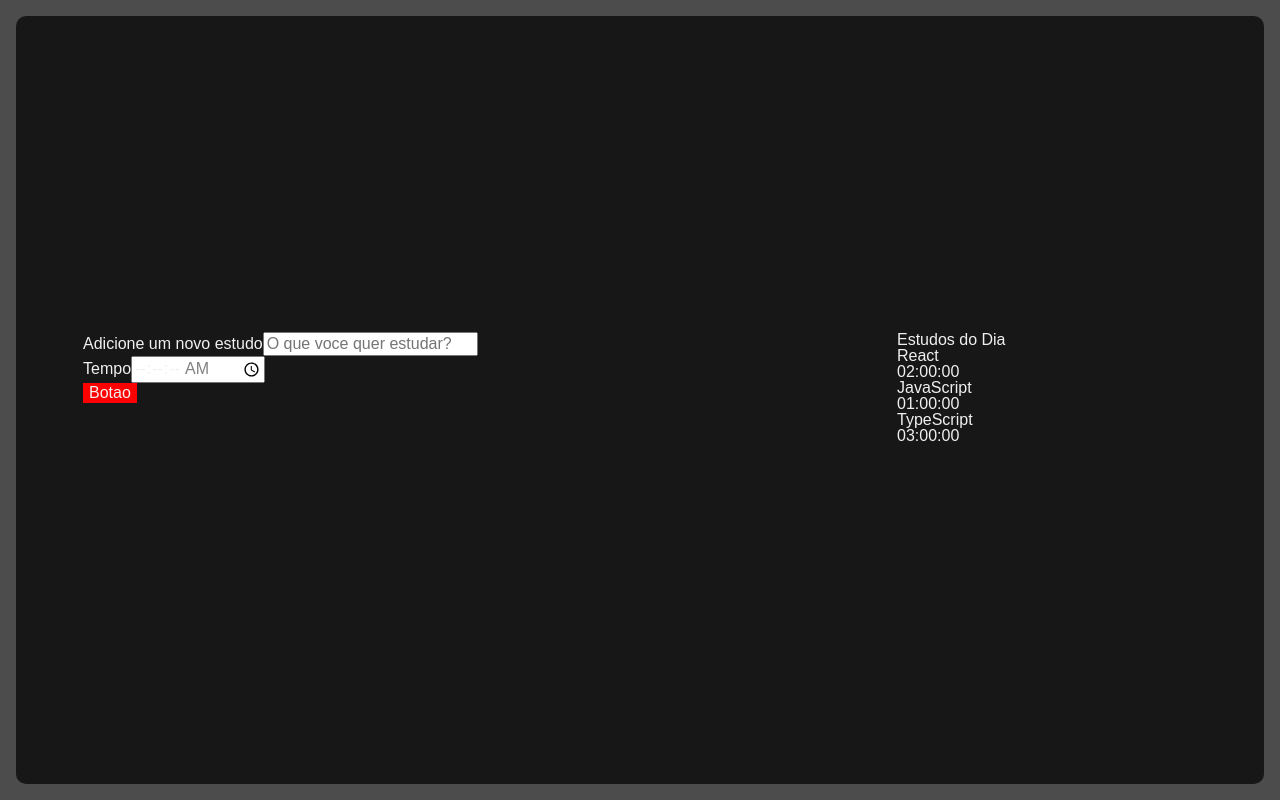
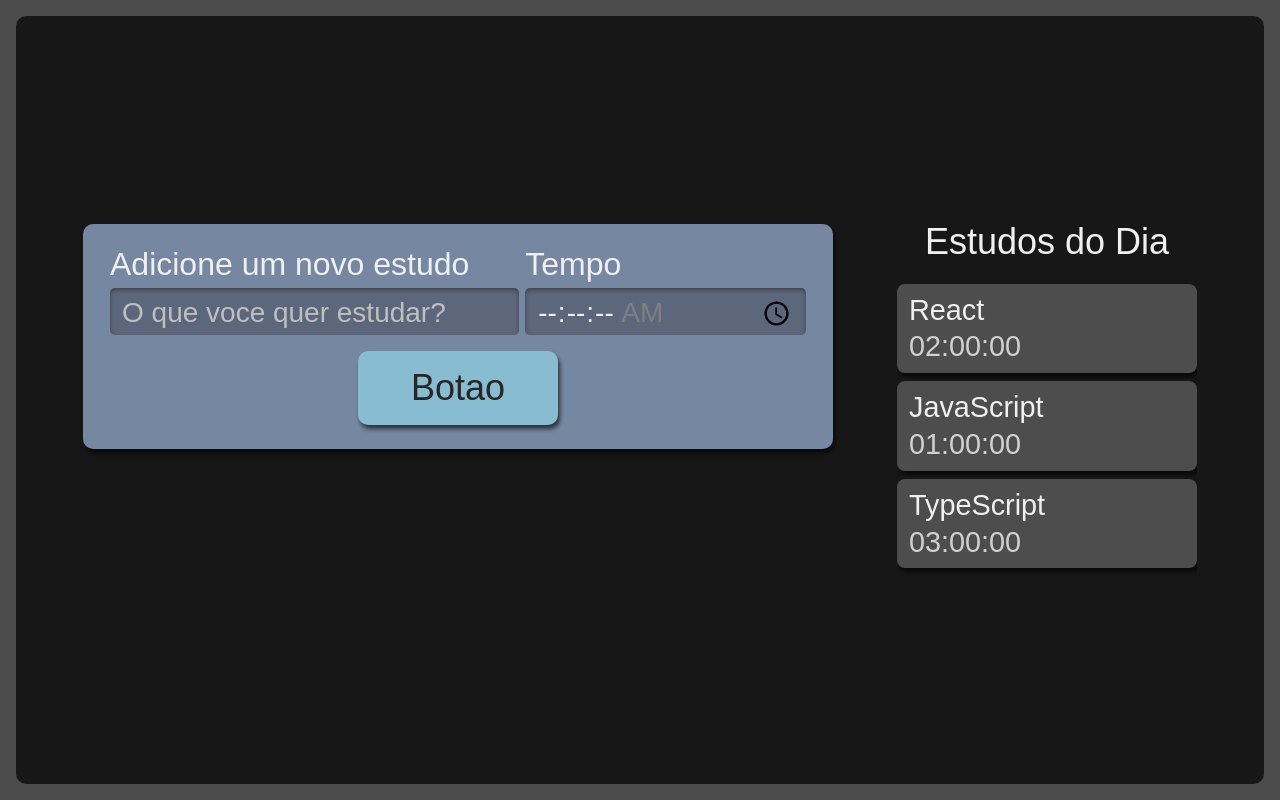
Before and after one commit to Paxxaglia/Passaglia-Studies-Projeto, a React (Create React App) app: page / in a window 1280 px wide. Built offline with nearby package versions, Linux system fonts and the light colour scheme.

Commit message:
Adicionando os estilos a todos os componentes e instalando o css modules

```diff
--- a/package.json
+++ b/package.json
@@ -41,6 +41,7 @@
     ]
   },
   "devDependencies": {
-    "sass": "^1.62.1"
+    "sass": "^1.62.1",
+    "typescript-plugin-css-modules": "^5.0.1"
   }
 }
--- a/src/components/Botao/index.tsx
+++ b/src/components/Botao/index.tsx
@@ -1,13 +1,10 @@
 import React from "react";
+import './style.scss';
 
 class Botao extends React.Component {
     render() {
-        const estaAtivo = false;
-        const styles = {
-            backgroundColor: estaAtivo ? 'green' : 'red'
-        }
         return(
-            <button style={styles}>
+            <button className="botao">
                 Botao
             </button>
         )
--- /dev/null
+++ b/src/components/Botao/style.scss
@@ -0,0 +1,25 @@
+.botao {
+    align-self: center;
+    background-color: #88bcd1;
+    border-radius: 10px;
+    box-shadow: 2px 4px 4px #0000009F;
+    color: #272626;
+    cursor: pointer;
+    font-size: 1.25rem;
+    padding: 16px;
+    width: 150px;
+
+    &:active {
+      background-color: #7CA6B7;
+      box-shadow: 2px 2px 4px #0000009F inset;
+    }
+  }
+
+  @media screen and (min-width: 1280px) {
+    .botao {
+      grid-column-start: span 2;
+      justify-self: center;
+      width: 200px;
+      font-size: 2.25rem;
+    }
+  }
--- a/src/components/Formulario/index.tsx
+++ b/src/components/Formulario/index.tsx
@@ -1,12 +1,13 @@
 import { FOCUSABLE_SELECTOR } from "@testing-library/user-event/dist/utils";
 import React from "react";
 import Botao from "../Botao";
+import './style.scss'
 
 class Formulario extends React.Component {
     render() {
         return (
-            <form>
-                <div>
+            <form className="novaTarefa">
+                <div className="inputContainer">
                     <label htmlFor="tarefa">
                         Adicione um novo estudo
                     </label>
@@ -18,7 +19,7 @@
                         placeholder="O que voce quer estudar?"
                         required />
                 </div>
-                <div>
+                <div className="inputContainer">
                     <label htmlFor="tempo">
                         Tempo
                     </label>
--- /dev/null
+++ b/src/components/Formulario/style.scss
@@ -0,0 +1,61 @@
+.novaTarefa {
+    display:flex;
+    flex-direction: column;
+    grid-area: nova-tarefa;
+    background-color: #7687A1;
+    border-radius: 10px;
+    box-shadow: 2px 4px 4px #0000009F;
+    padding: 12px;
+
+    .inputContainer {
+      display: flex;
+      flex-direction: column;
+      width: 100%;
+      margin-bottom: 16px;
+
+      label {
+        margin-bottom: 8px;
+        font-size: 1.25rem;
+      }
+
+      input {
+        width: 100%;
+        padding: 8px 12px 4px;
+        box-sizing: border-box;
+        border: unset;
+        border-radius: 5px;
+        background-color: #5D677C;
+        box-shadow: 0px 2px 4px #2D2B2B9F inset;
+
+        &::placeholder {
+          color: #BFBFBF;
+        }
+      }
+    }
+
+    @media screen and (min-width: 1280px) {
+      flex-direction: row;
+      flex-wrap: wrap;
+      justify-content: space-around;
+      font-size: 2.25rem;
+      padding: 24px;
+      box-sizing: border-box;
+
+      .inputContainer {
+        width: calc(60% - 12px);
+
+        &:last-of-type {
+          width: 40%;
+        }
+
+        label {
+          font-size: 2rem;
+        }
+
+        input {
+          height: 100%;
+          font-size: 1.75rem;
+        }
+      }
+    }
+  }
--- a/src/components/Lista/index.tsx
+++ b/src/components/Lista/index.tsx
@@ -1,5 +1,6 @@
 import React from "react";
 import { deflate } from "zlib";
+import './style.scss';
 
 function Lista() {
     const tarefas =[{
@@ -14,12 +15,12 @@
     }]
 
     return (
-        <aside>
+        <aside className="listaTarefas">
             <h2>Estudos do Dia</h2>
-            <ul>
+            <ul >
                 {tarefas.map((item, index ) => (
 
-                    <li key={index}>
+                    <li key={index} className="item">
                         <h3>{item.tarefa}</h3>
                         <span>
                             {item.tempo}
--- /dev/null
+++ b/src/components/Lista/style.scss
@@ -0,0 +1,75 @@
+.listaTarefas {
+    grid-area: tarefas;
+    height: 100%;
+
+    h2 {
+      font-size: 1.25rem;
+      margin-bottom: 12px;
+    }
+
+    ul {
+      max-height: 350px;
+      overflow-y: scroll;
+        scrollbar-width: thin;
+    }
+
+    @media screen and (min-width:1280px) {
+
+      h2{
+        text-align: center;
+        font-size: 2.25rem;
+        margin-bottom: 24px;
+      }
+
+      ul {
+        overflow: auto;
+        max-height: 500px;
+      }
+    }
+  }
+
+  .item {
+    background-color: #4D4D4D;
+    border-radius: 8px;
+    box-shadow: 2px 4px 4px #0000009F;
+    padding: 12px;
+    margin-bottom: 8px;
+    position: relative;
+    cursor: pointer;
+
+    h3 {
+      margin-bottom: 8px;
+      word-break: break-all;
+    }
+
+    span {
+      color: #D0D0D0;
+    }
+
+    @media screen and (min-width:1280px) {
+      font-size: 1.8rem;
+    }
+  }
+
+  .itemSelecionado {
+    background-color: #292929;
+    box-shadow: 2px 4px 4px #0000009F inset;
+  }
+
+  .itemCompletado {
+    background-color: #566F42;
+    cursor: auto;
+
+    .concluido {
+      display: block;
+      background-image: url('../../assets/img/check-mark.svg');
+      background-repeat: no-repeat;
+      background-size: 38px 38px;
+      position: absolute;
+      top: 50%;
+      right: 12px;
+      transform: translateY(-50%);
+      width: 42px;
+      height: 43px;
+    }
+  }
```
Also changed, not shown: src/assets/img/check-mark.svg (added), 1 other file (tests, documents, lock files or other folders).
